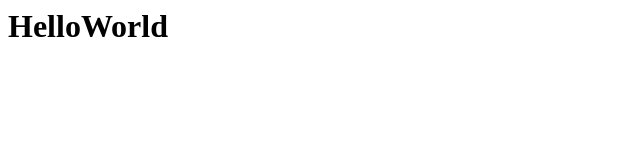
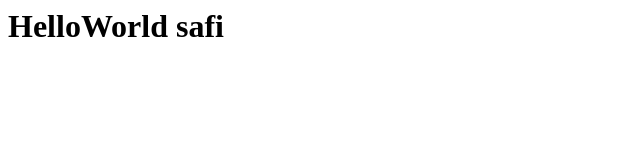
Before and after one commit to haidersafi/bootcamp2020, a plain HTML site: page index.html in a window 1280 px wide. Shown: the whole page, without its empty margins (0-640 px from the left). Drawn offline with Linux system fonts and the light colour scheme.

Commit message:
change content in index file

```diff
--- a/index.html
+++ b/index.html
@@ -5,7 +5,7 @@
     <title>helloworld</title>
 </head>
 <body>
-    <h1>HelloWorld</h1>
+    <h1>HelloWorld safi </h1>
 
 </body>
 </html>
```
